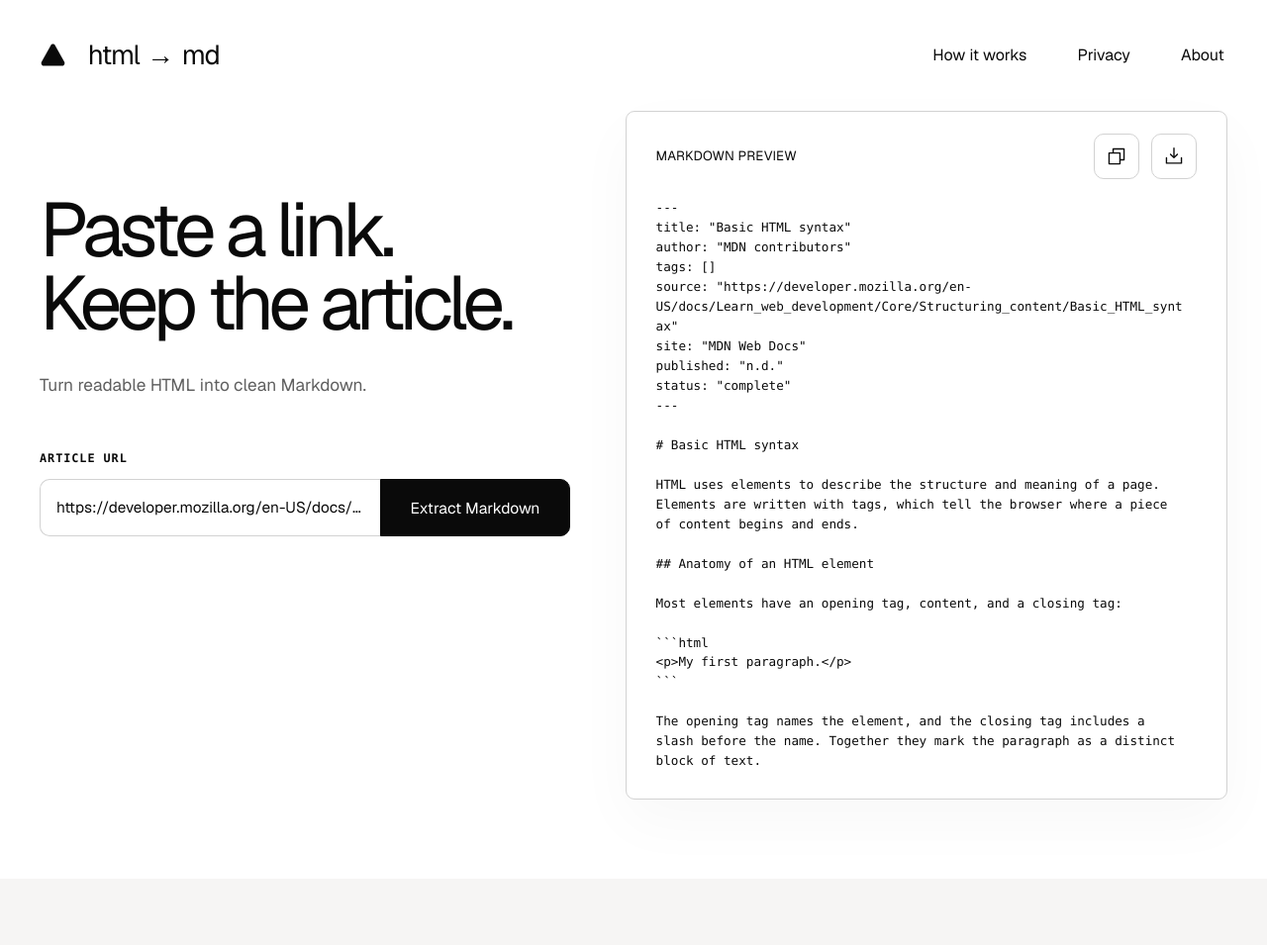
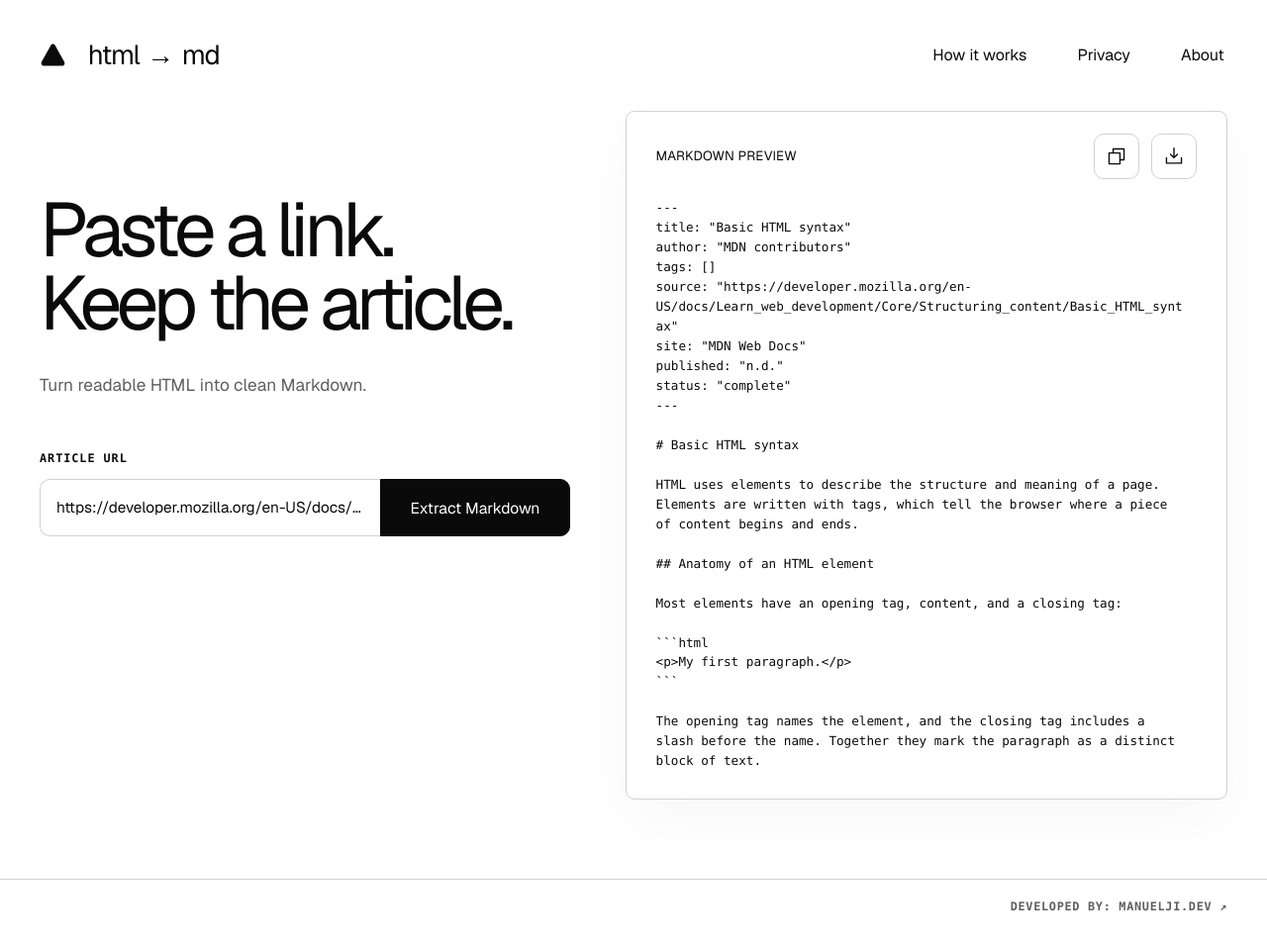
Before and after one commit to Manuelji022/markdown-vortex, a website built with Vite: page index.html in a window 1280 px wide. Shown: the whole page at 99% size. Before the commit the page ends 888 px from the top, so only its background shows below. Built offline with nearby package versions, Linux system fonts and the light colour scheme.

Commit message:
Footer addition

```diff
--- a/index.html
+++ b/index.html
@@ -124,6 +124,20 @@
         </section>
       </main>
 
+      <footer class="site-footer">
+        <p class="site-footer-credit">
+          Developed by:
+          <a
+            class="site-footer-link"
+            href="https://manuelji.dev/"
+            target="_blank"
+            rel="noreferrer"
+          >
+            manuelji.dev <span aria-hidden="true">↗</span>
+          </a>
+        </p>
+      </footer>
+
       <dialog id="info-dialog" class="info-dialog">
         <div class="dialog-header">
           <p id="dialog-label" class="detail-label"></p>
--- a/src/styles.css
+++ b/src/styles.css
@@ -131,6 +131,42 @@ a {
   display: grid;
   grid-template-columns: minmax(0, 1.05fr) minmax(38rem, 1fr);
   gap: 3.5rem;
+}
+
+.site-footer {
+  width: min(100%, 1600px);
+  margin-inline: auto;
+  padding: 1.25rem 40px 2rem;
+  border-top: 1px solid var(--line);
+  display: flex;
+  justify-content: flex-end;
+}
+
+.site-footer-credit {
+  margin: 0;
+  color: var(--muted);
+  font-family: "SFMono-Regular", Consolas, "Liberation Mono", monospace;
+  font-size: 0.74rem;
+  font-weight: 600;
+  letter-spacing: 0.06em;
+  text-transform: uppercase;
+}
+
+.site-footer-link {
+  color: var(--muted);
+  font-family: "SFMono-Regular", Consolas, "Liberation Mono", monospace;
+  font-size: 0.74rem;
+  font-weight: 600;
+  letter-spacing: 0.06em;
+  text-decoration: none;
+  text-transform: uppercase;
+  transition: color 140ms ease;
+}
+
+.site-footer-link:hover {
+  color: var(--ink);
+  text-decoration: underline;
+  text-underline-offset: 0.35em;
 }
 
 .input-column {
@@ -465,6 +501,10 @@ h1 {
     padding: 22px 20px 12px;
   }
 
+  .site-footer {
+    padding-inline: 20px;
+  }
+
   .site-nav {
     gap: 1.25rem;
   }
```
